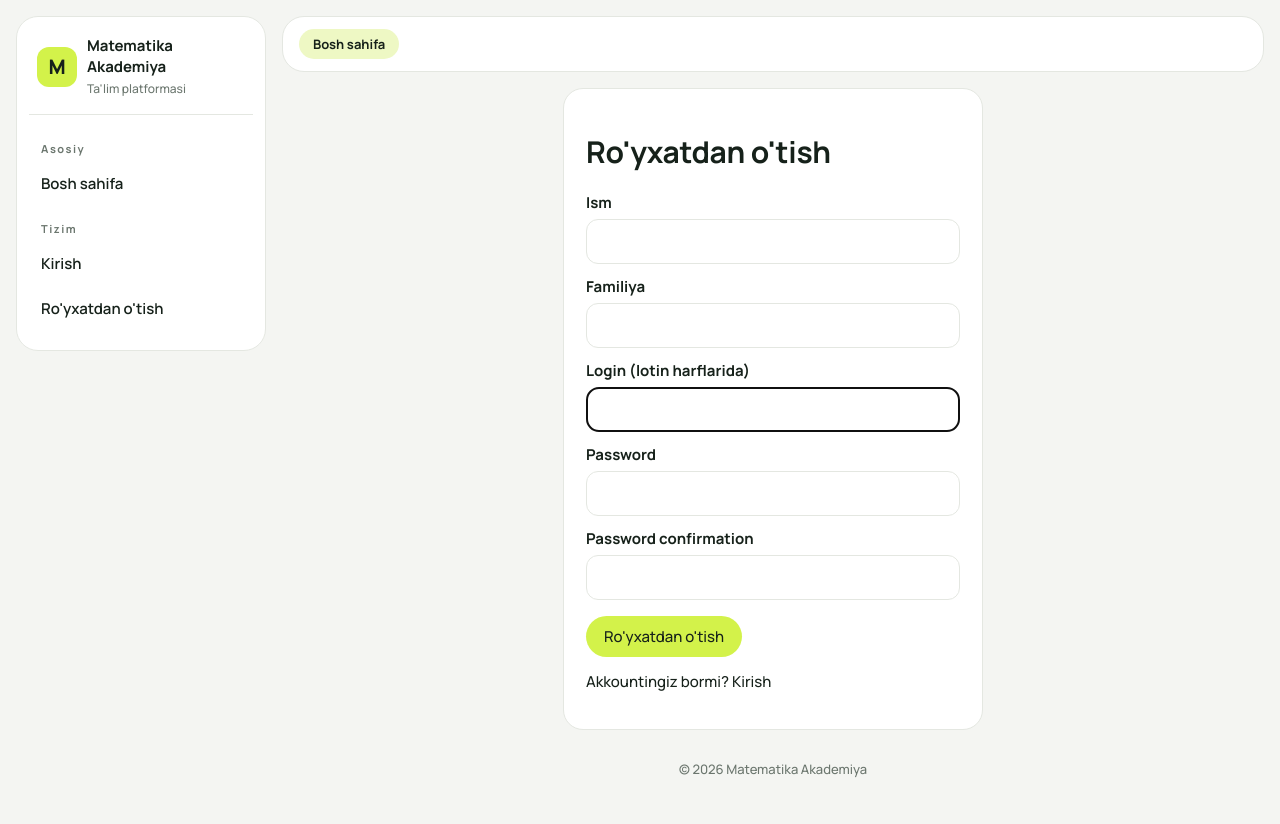
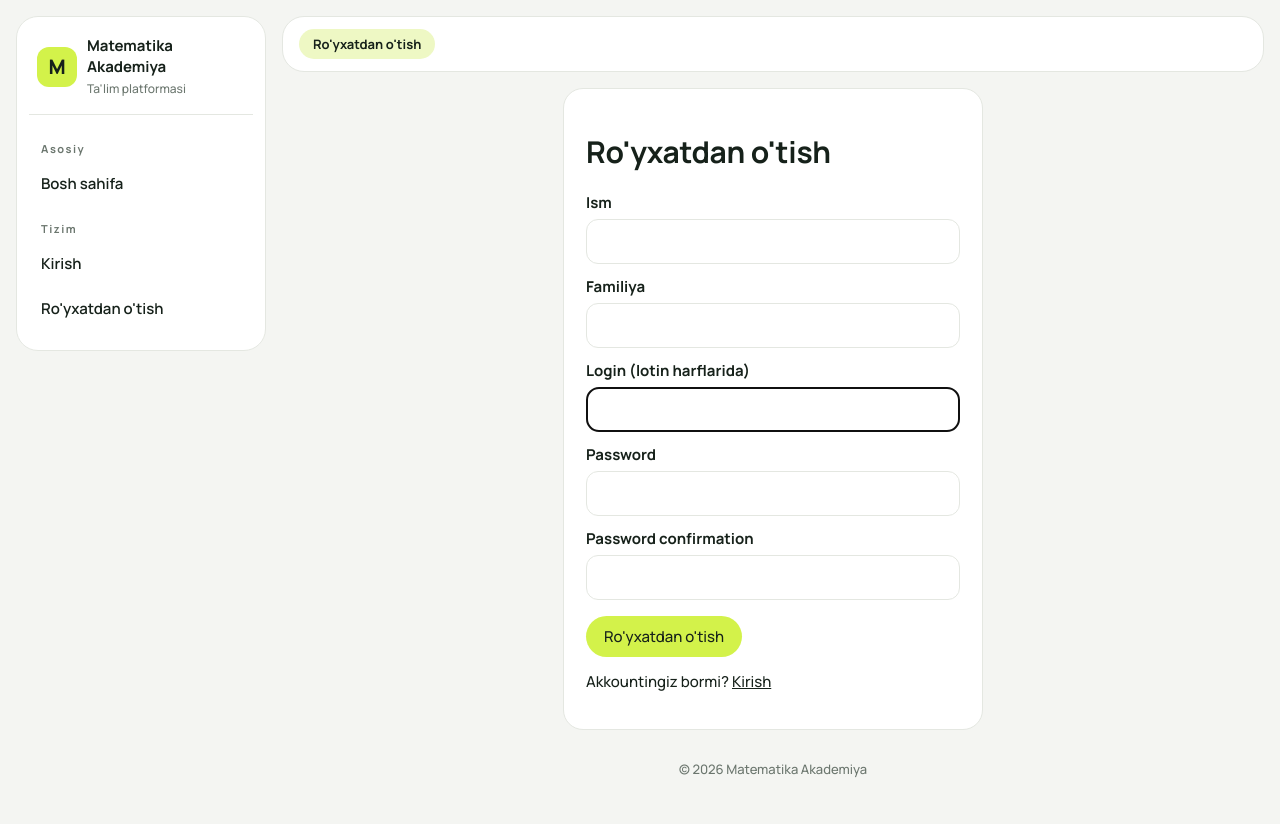
Before and after one commit to rahimjonovabdullo/matematika-akademiya, a Django app: page /royxatdan-otish/ in a window 1280 px wide. Run offline with Django 5.2, Linux system fonts and the light colour scheme.

Commit message:
Update register.html

```diff
--- a/academy/templates/registration/register.html
+++ b/academy/templates/registration/register.html
@@ -1,4 +1,5 @@
 {% extends "base.html" %}
+{% block crumb %}Ro'yxatdan o'tish{% endblock %}
 {% block content %}
 <div class="card" style="max-width:420px;margin:0 auto">
   <h1>Ro'yxatdan o'tish</h1>
@@ -11,6 +12,6 @@
     {% endfor %}
     <div style="margin-top:16px"><button class="btn" type="submit">Ro'yxatdan o'tish</button></div>
   </form>
-  <p style="margin-top:14px">Akkountingiz bormi? <a href="{% url 'login' %}">Kirish</a></p>
+  <p style="margin-top:14px">Akkountingiz bormi? <a href="{% url 'login' %}" style="text-decoration:underline">Kirish</a></p>
 </div>
 {% endblock %}
```
